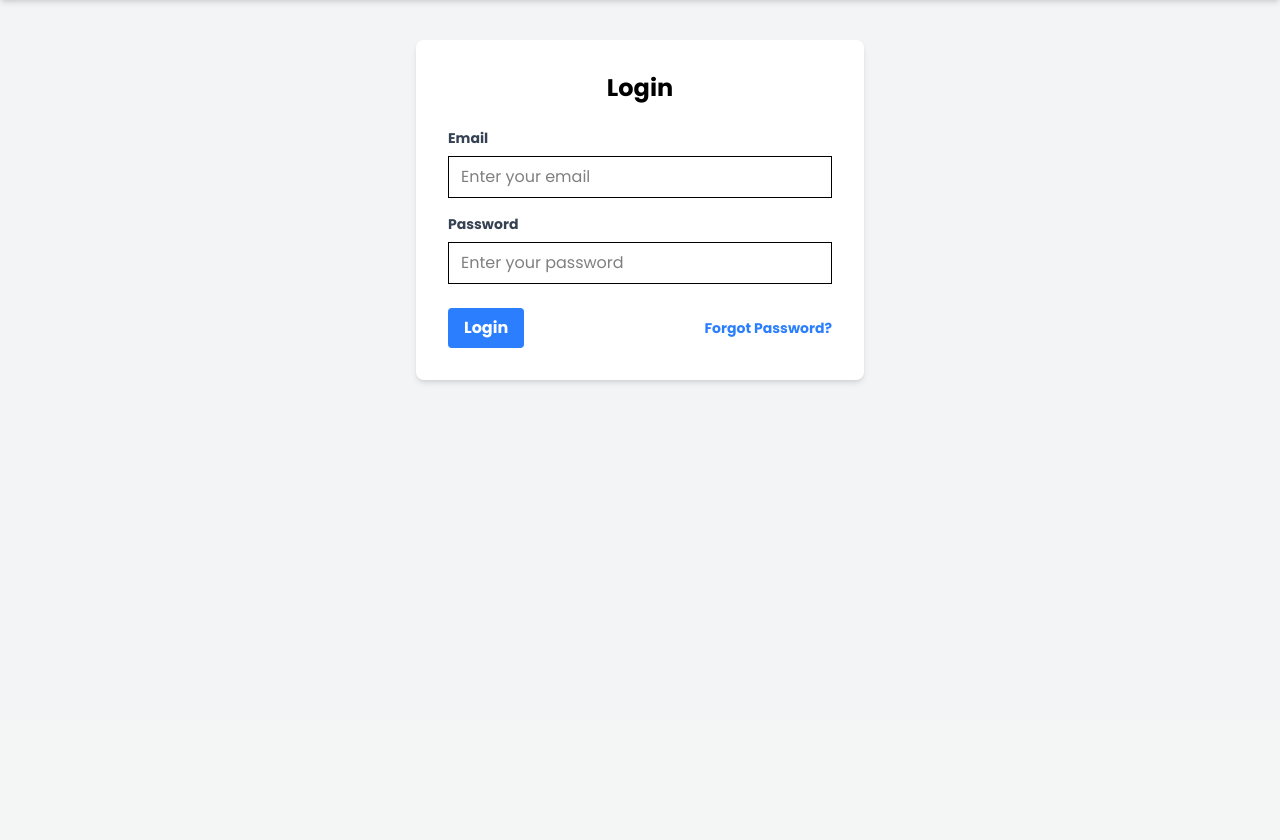
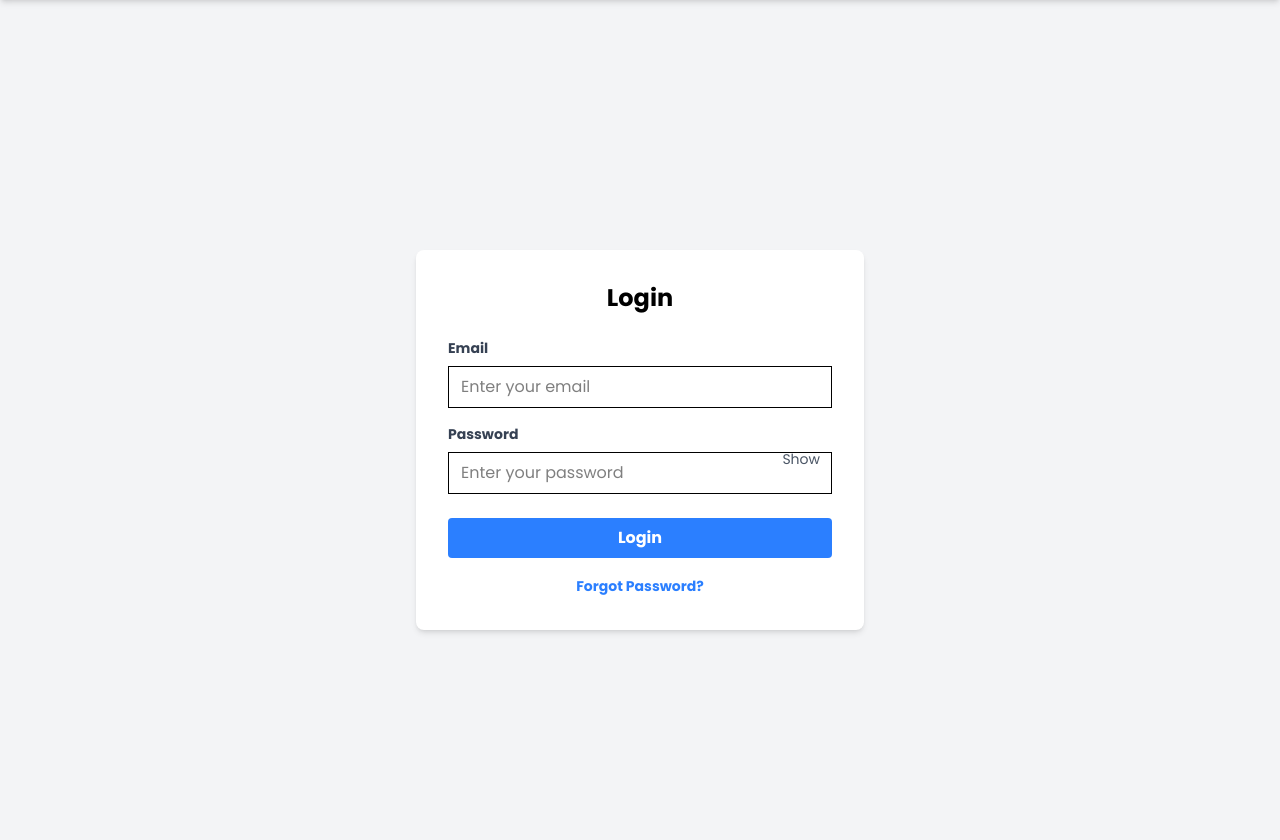
Before and after one commit to johneliud/xpertshub, a Django app: page /auth/login/ in a window 1280 px wide. Shown: the part 80-920 px from the top of the page. Before the commit the page ends 464 px from the top, so only its background shows below. Run offline with Django 5.2, Linux system fonts and the light colour scheme; style sheets or scripts are compiled from the project's sources; some libraries are stand-ins or nearby versions.

Commit message:
feat: center login form layout and add password visibility toggle

```diff
--- a/users/templates/users/login.html
+++ b/users/templates/users/login.html
@@ -1,5 +1,6 @@
 {% extends "xpertshub_app/base.html" %} {% block content %}
-<div class="max-w-md mx-auto mt-10">
+<div class="min-h-screen flex items-center justify-center">
+  <div class="max-w-md w-full">
     <div class="bg-white p-8 rounded-lg shadow-md">
       <h2 class="text-2xl font-bold text-center mb-6">Login</h2>
       <form method="post">
@@ -14,13 +15,21 @@
           {{ form.username }}
         </div>
 
-      <div class="mb-6">
+        <div class="mb-6 relative">
           <label
             for="id_password"
             class="block text-gray-700 text-sm font-bold mb-2"
             >Password</label
           >
+
           {{ form.password }}
+
+          <button
+            type="button"
+            class="toggle-password absolute inset-y-0 right-0 px-3 flex items-center text-sm text-gray-600"
+          >
+            Show
+          </button>
         </div>
 
         {% if form.errors %}
@@ -37,10 +46,12 @@
         <div class="flex items-center justify-between">
           <button
             type="submit"
-          class="bg-blue-500 hover:bg-blue-700 text-white font-bold py-2 px-4 rounded focus:outline-none focus:shadow-outline"
+            class="w-full bg-blue-500 hover:bg-blue-700 text-white font-bold py-2 px-4 rounded focus:outline-none focus:shadow-outline"
           >
             Login
           </button>
+        </div>
+        <div class="text-center mt-4">
           <a
             class="inline-block align-baseline font-bold text-sm text-blue-500 hover:text-blue-800"
             href="#"
@@ -51,4 +62,5 @@
       </form>
     </div>
   </div>
+</div>
 {% endblock %}
```
Lines whose indentation alone changed are shown as unchanged.
